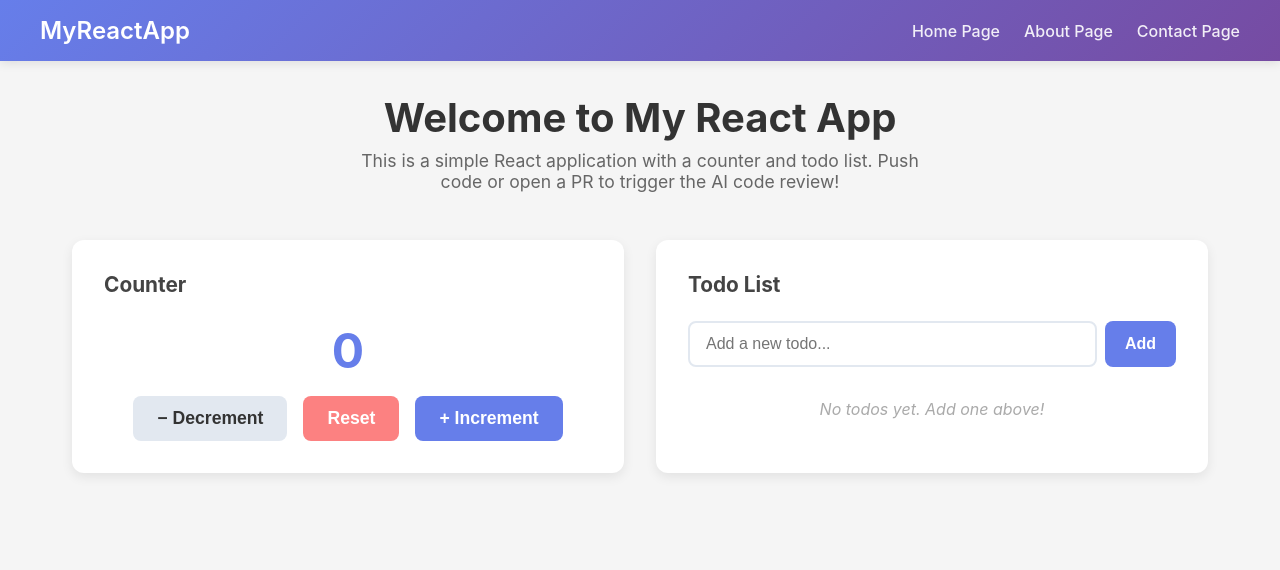
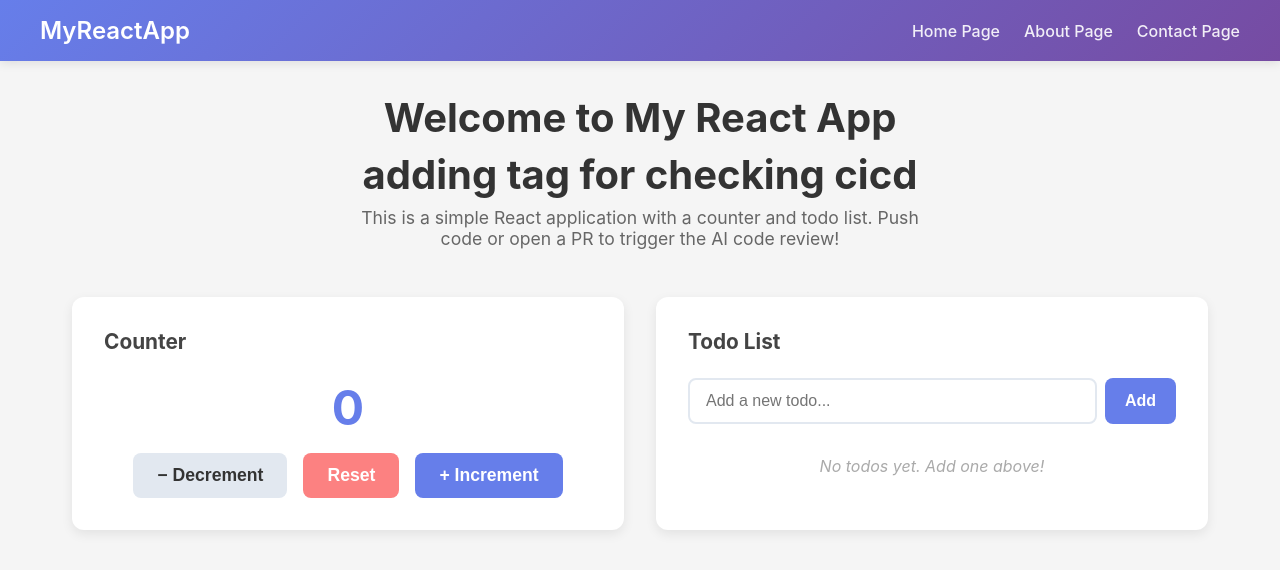
Before and after one commit to rajvardhan1110/Review_System, a React (Vite) app: page / in a window 1280 px wide. Shown: the top 570 px of the page. Built offline with nearby package versions, Linux system fonts and the light colour scheme.

Commit message:
feature checking code added

```diff
--- a/src/App.tsx
+++ b/src/App.tsx
@@ -9,7 +9,7 @@ function App() {
       <main className="main-content">
         <section className="welcome">
           <h1>Welcome to My React App</h1>
-
+          <h1>adding tag for checking cicd</h1>
           <p>This is a simple React application with a counter and todo list. Push code or open a PR to trigger the AI code review!</p>
         </section>
 
```
